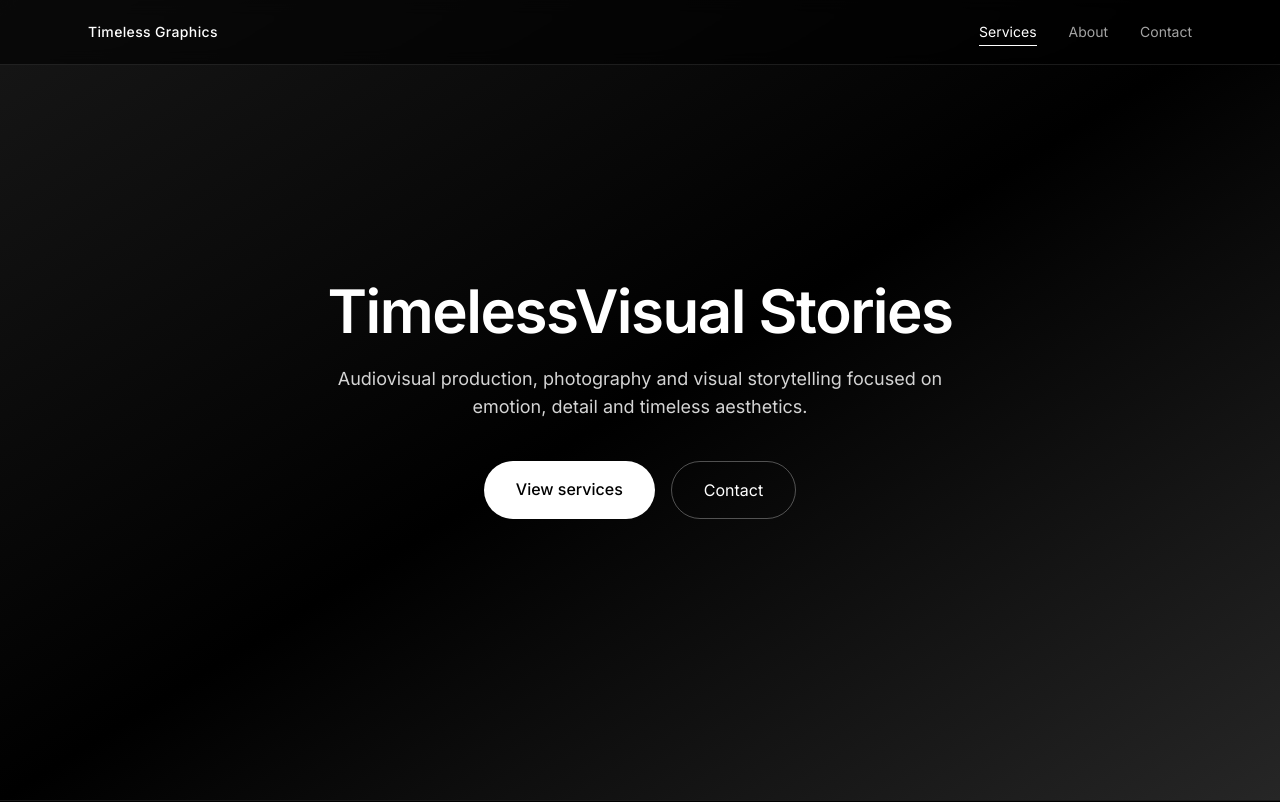
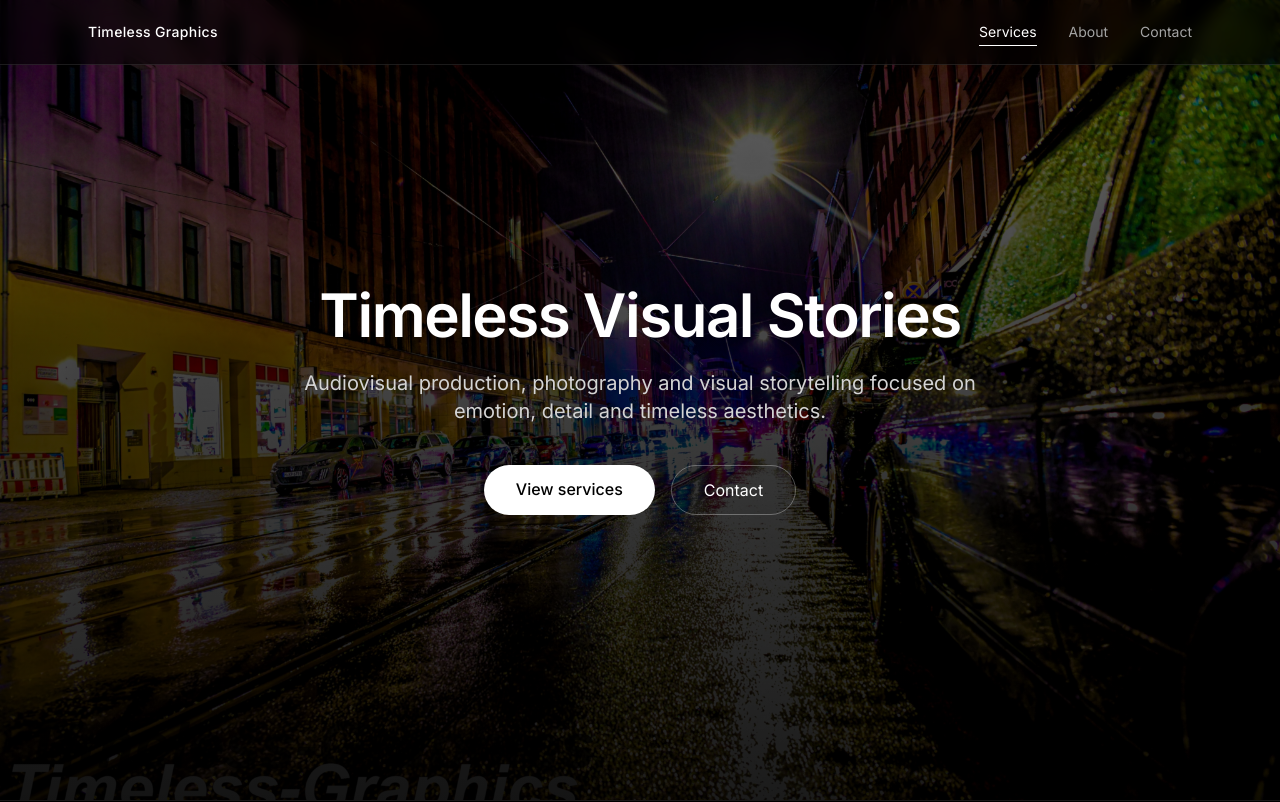
Before and after one commit to calamarico/timeless-graphics, a React (Vite) app: page / in a window 1280 px wide. Shown: the top 802 px of the page. Built offline with nearby package versions, Linux system fonts and the light colour scheme; the HTML template or start-up script is replaced by a standard one.

Commit message:
Image on background

```diff
--- a/src/components/hero/Hero.tsx
+++ b/src/components/hero/Hero.tsx
@@ -2,47 +2,35 @@ import { motion } from "framer-motion";
 
 export default function Hero() {
   return (
-    <section className="relative min-h-screen flex items-center justify-center bg-black text-white overflow-hidden">
-      {/* Background gradient */}
-      <div className="absolute inset-0 bg-gradient-to-br from-neutral-900 via-black to-neutral-800" />
+    <section className="relative min-h-screen flex items-center justify-center text-white overflow-hidden">
+      {/* Imagen de fondo */}
+      <div
+        className="absolute inset-0 bg-cover bg-center"
+        style={{ backgroundImage: "url('/images/tg-street.jpeg')" }}
+      />
 
-      <div className="relative z-10 max-w-5xl px-6 text-center">
+      {/* Overlay para contraste */}
+      <div className="absolute inset-0 bg-black/40 bg-gradient-to-b from-black/30 to-black/80" />
+
+      {/* Contenido */}
+      <div className="relative z-10 max-w-4xl px-6 sm:px-8 text-center">
         <motion.h1
           initial={{ opacity: 0, y: 30 }}
           animate={{ opacity: 1, y: 0 }}
           transition={{ duration: 0.9, ease: "easeOut" }}
-          className="
-            text-[2.75rem]
-            leading-[1.05]
-            tracking-tight
-            font-semibold
-            mb-6
-            sm:text-5xl
-            md:text-6xl
-          "
+          className="text-4xl sm:text-5xl md:text-6xl font-bold tracking-tight mb-6"
         >
-          Timeless
-          <br className="sm:hidden" />
-          Visual Stories
+          Timeless Visual Stories
         </motion.h1>
 
         <motion.p
           initial={{ opacity: 0, y: 30 }}
           animate={{ opacity: 1, y: 0 }}
           transition={{ duration: 0.9, ease: "easeOut", delay: 0.2 }}
-          className="
-            text-base
-            leading-relaxed
-            text-neutral-300
-            max-w-[22rem]
-            mx-auto
-            mb-10
-            sm:text-lg
-            sm:max-w-2xl
-          "
+          className="text-base sm:text-lg md:text-xl text-neutral-300 max-w-2xl mx-auto mb-10"
         >
-          Audiovisual production, photography and visual storytelling focused on
-          emotion, detail and timeless aesthetics.
+          Audiovisual production, photography and visual storytelling focused
+          on emotion, detail and timeless aesthetics.
         </motion.p>
 
         <motion.div
@@ -51,41 +39,18 @@ export default function Hero() {
           transition={{ duration: 0.9, ease: "easeOut", delay: 0.4 }}
           className="flex flex-col sm:flex-row gap-4 justify-center"
         >
-          <motion.a
+          <a
             href="#services"
-            whileHover={{ y: -2 }}
-            whileTap={{ scale: 0.98 }}
-            className="
-              px-8 py-4
-              rounded-full
-              bg-white text-black
-              font-medium
-              text-base
-              hover:bg-neutral-200
-              transition
-              focus:outline-none focus:ring-2 focus:ring-white/40
-            "
+            className="px-8 py-3 rounded-full bg-white text-black font-medium hover:bg-neutral-200 transition"
           >
             View services
-          </motion.a>
-
-          <motion.a
+          </a>
+          <a
             href="#contact"
-            whileHover={{ y: -2 }}
-            whileTap={{ scale: 0.98 }}
-            className="
-              px-8 py-4
-              rounded-full
-              border border-white/30
-              text-white
-              text-base
-              hover:bg-white/10
-              transition
-              focus:outline-none focus:ring-2 focus:ring-white/40
-            "
+            className="px-8 py-3 rounded-full border border-white/30 text-white hover:bg-white/10 transition"
           >
             Contact
-          </motion.a>
+          </a>
         </motion.div>
       </div>
     </section>
```
Also changed, not shown: public/images/tg-street.jpeg (added).
